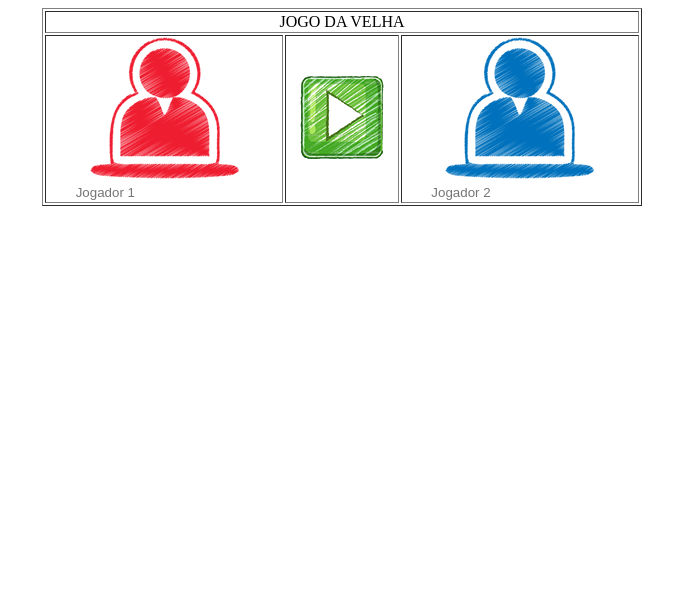
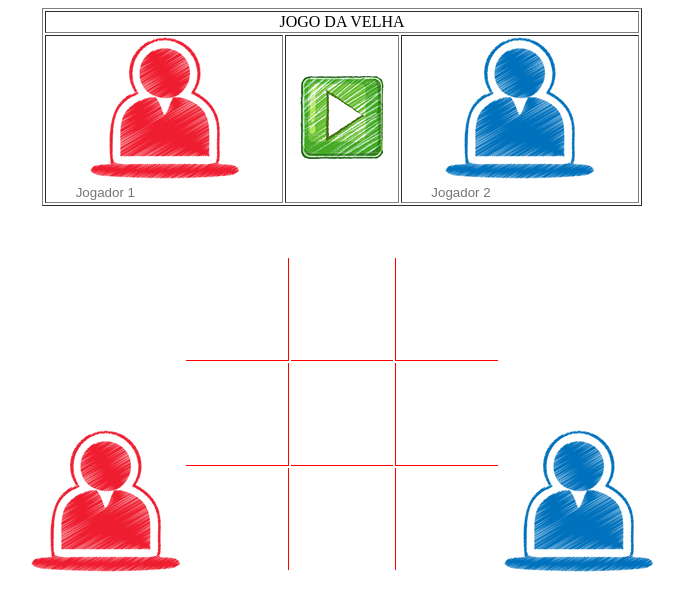
Before and after one commit to EdsonTomasDev/Jogo_velha_jquery, a plain HTML site: page index.html in a window 1280 px wide. Shown: the whole page, without its empty margins (298-982 px from the left). Drawn offline with Linux system fonts and the light colour scheme.

Commit message:
config palco do jogo

```diff
--- /dev/null
+++ b/css/index.css
@@ -0,0 +1,52 @@
+#palco_jogo {
+    margin-top: 50px;
+    text-align: center;
+}
+
+.palco_jogo--jogador, .palco_jogo--tabuleiro {
+    display: inline-block;
+}
+
+.palco_jogo--casa {
+    width: 100px;
+    height: 100px;
+}
+
+.palco_jogo--casa01 {
+    border-bottom: 1px solid red;
+    border-right: 1px solid red;
+
+}
+.palco_jogo--casa02 {
+    border-bottom: 1px solid red;
+
+}
+.palco_jogo--casa03 {
+    border-bottom: 1px solid red;
+    border-left: 1px solid red;
+
+}
+.palco_jogo--casa04 {
+    border-bottom: 1px solid red;
+    border-right: 1px solid red;
+
+}
+.palco_jogo--casa05 {
+    border-bottom: 1px solid red;
+
+}
+.palco_jogo--casa06 {
+    border-bottom: 1px solid red;
+    border-left: 1px solid red;
+
+}
+
+.palco_jogo--casa07{
+
+    border-right: 1px solid red;
+
+}
+.palco_jogo--casa09 {
+    border-left: 1px solid red;
+
+}
--- a/index.html
+++ b/index.html
@@ -5,6 +5,8 @@
 
 		<title>Jogo da velha</title>
 		<script src="jquery-2.2.1.js"></script>
+		<script src="./js/jogo.js"></script>
+		<link rel="stylesheet" href="./css/index.css">
 	</head>
 
 	<body>
@@ -16,15 +18,15 @@
 					</tr>
 					<tr>
 						<td  align="center">
-							<img src="./imagens/jogador_1.png" alt="">
+							<img src="./imagens/jogador_1.png" alt="Jogador 1">
 							<br>
 							<input type="text" maxlength="10" placeholder="Jogador 1" style="border: 0;">
 						</td>
 						<td  align="center">
-							<img src="./imagens/iniciar.png" alt="">
+							<img src="./imagens/iniciar.png" alt="botão iniciar">
 						</td>
 						<td  align="center">
-							<img src="./imagens/jogador_2.png" alt="">
+							<img src="./imagens/jogador_2.png" alt="Jogador 2">
 							<br>
 							<input type="text" maxlength="10" placeholder="Jogador 2" style="border: 0;">
 						</td>
@@ -33,7 +35,58 @@
 
 			</table>
 		</div>
-		<div id="palco_jogo"></div>
+		<div id="palco_jogo">
+			<div class="palco_jogo--jogador">
+				<img src="./imagens/jogador_1.png" alt="Jogador 1">
+			</div>
+			<div class="palco_jogo--tabuleiro">
+				<!-- PALCO DO JOGO -->
+				<table border="0">
+					<tbody>
+						<tr>
+							<td class="palco_jogo--casa01">
+								<div class="palco_jogo--casa"></div>
+							</td>
+							<td class="palco_jogo--casa02">
+								<div class="palco_jogo--casa"></div>
+							</td>
+							<td class="palco_jogo--casa03">
+								<div class="palco_jogo--casa"></div>
+							</td>
+						</tr>
+						<tr>
+							<td class="palco_jogo--casa04">
+								<div class="palco_jogo--casa"></div>
+							</td>
+							<td class="palco_jogo--casa05">
+								<div class="palco_jogo--casa"></div>
+							</td>
+							<td class="palco_jogo--casa06">
+								<div class="palco_jogo--casa"></div>
+							</td>
+						</tr>
+						<tr>
+							<td class="palco_jogo--casa07">
+								<div class="palco_jogo--casa"></div>
+							</td>
+							<td class="palco_jogo--casa08">
+								<div class="palco_jogo--casa"></div>
+							</td>
+							<td class="palco_jogo--casa09">
+								<div class="palco_jogo--casa"></div>
+							</td>
+						</tr>
+					</tbody>
+
+				</table>
+			</div>
+			<div  class="palco_jogo--jogador">
+				<img src="./imagens/jogador_2.png" alt="Jogador 2">
+			</div>
+
+
+
+		</div>
 
 	</body>
 </html>
```
Also changed, not shown: js/jogo.js (added).
